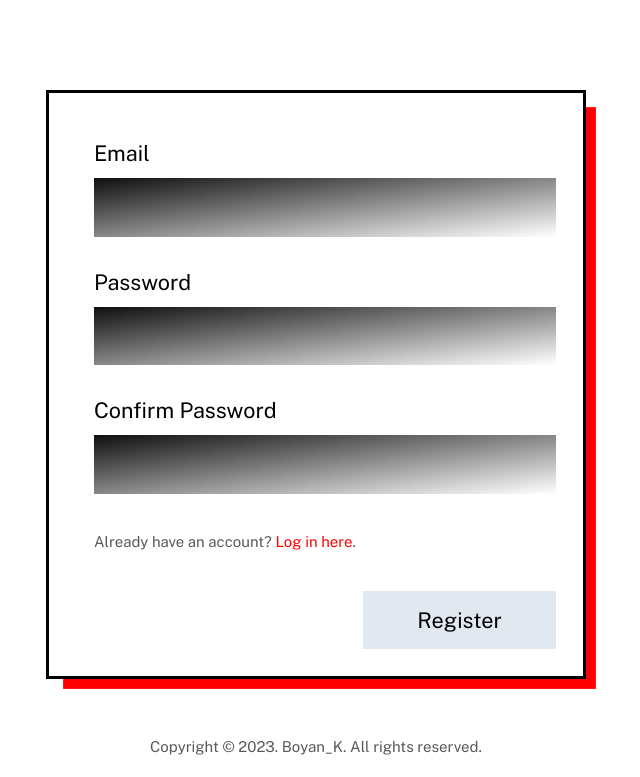
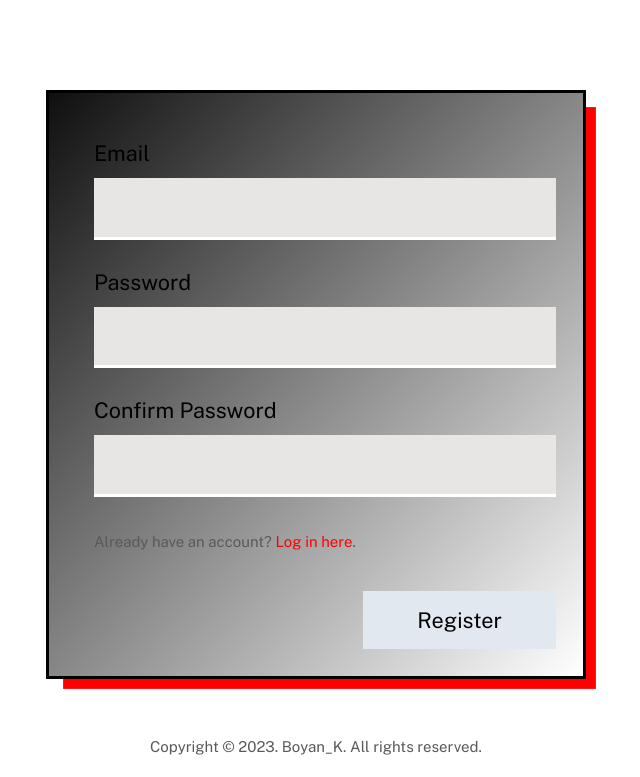
Before and after one commit to BoyanKPI/my-cast, a Flask app: page /register in a window 1280 px wide. Shown: the part 75-852 px from the top of the page, without its empty margins (324-964 px from the left). Run offline with Flask 2, Linux system fonts and the light colour scheme.

Commit message:
Update forms.css

```diff
--- a/movie_library/static/css/forms.css
+++ b/movie_library/static/css/forms.css
@@ -6,7 +6,7 @@
 
     /* An explicit background is required here, as it's actually transparent by default, and we
          don't want to see the shadow element behind */
-    background: var(--background-color);
+    background: var(--form-background );
 
     /* This shadow is separated from the edges by 0.75rem, and shrunk by 0.2rem on the
     top and bottom. */
@@ -56,7 +56,7 @@
     font-family: inherit;
 
     padding: 0.75rem 0.5rem;
-    background: var( --form-background);
+    background: var(--background-color);
 }
 
 /* When the field is in focus, we change the border colour at the bottom to the accent colour */
```
